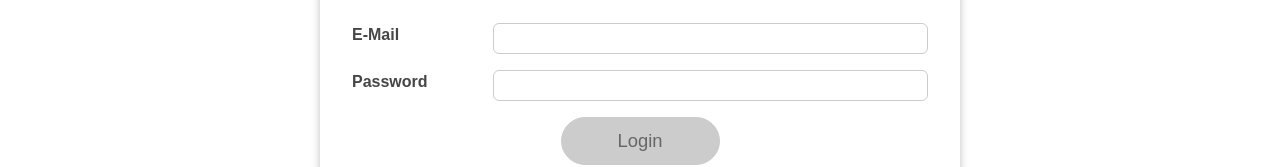
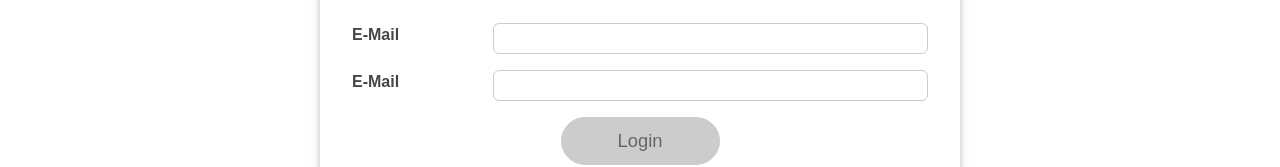
Before and after one commit to David35D/react__simple-login, a React (Create React App) app: page / in a window 1280 px wide. Shown: the part 121-288 px from the top of the page. Built offline with nearby package versions, Linux system fonts and the light colour scheme.

Commit message:
Created separate Input component

```diff
--- a/src/App.js
+++ b/src/App.js
@@ -1,4 +1,4 @@
-import React, { useState, useEffect } from 'react';
+import React, { useContext } from 'react';
 
 import Login from './components/Login/Login';
 import Home from './components/Home/Home';
@@ -6,50 +6,15 @@ import MainHeader from './components/MainHeader/MainHeader';
 import AuthContext from './store/auth-context';
 
 function App() {
-
-  const [isLoggedIn, setIsLoggedIn] = useState(false);
-
-  // useEffect runs during the first component evaluation and
-  // in every component re-evaluation ONLY if dependecies change.
-  useEffect(() => {
-    // None of this code is to be ran directly in the component function, if we did we could end up creating an infinite loop.
-    const storedUserLoggedInInformation = localStorage.getItem('isLoggedIn');  // Variable will be used to check if the user logged in.
-
-    if (storedUserLoggedInInformation === '1') {
-      setIsLoggedIn(true);
-    }
-
-  }, []); // if we don't list anything on the dependecies, then this useEffect will only run ONCE.
-
-
-  const loginHandler = (email, password) => {
-    // We should of course check email and password
-    // But it's just a dummy/ demo anyways
-
-    // Storing in local storage, first argument is an identifier.
-    // second argument is the data we are storing, we are using it to indicate that we are logged in.
-    localStorage.setItem('isLoggedIn', '1');
-    setIsLoggedIn(true);
-  };
-
-  const logoutHandler = () => {
-    localStorage.removeItem('isLoggedIn'); // Removing the logged in info from local storage
-    setIsLoggedIn(false);
-  };
+  const context = useContext(AuthContext);
 
   return (
     <React.Fragment>
-      <AuthContext.Provider
-        value={{
-          isLoggedIn: isLoggedIn,
-        }}
-      >
-        <MainHeader onLogout={logoutHandler} />
+        <MainHeader />
         <main>
-          {!isLoggedIn && <Login onLogin={loginHandler} />}
-          {isLoggedIn && <Home onLogout={logoutHandler} />}
+          {!context.isLoggedIn && <Login />}
+          {context.isLoggedIn && <Home />}
         </main>
-      </AuthContext.Provider>
     </React.Fragment>
   );
 }
--- a/src/components/Home/Home.js
+++ b/src/components/Home/Home.js
@@ -1,12 +1,17 @@
-import React from 'react';
+import React, { useContext } from 'react';
 
 import Card from '../UI/Card/Card';
 import classes from './Home.module.css';
+import AuthContext from '../../store/auth-context';
+import Button from '../UI/Button/Button';
 
 const Home = (props) => {
+  const authContext = useContext(AuthContext);
+
   return (
     <Card className={classes.home}>
       <h1>Welcome back!</h1>
+      <Button onClick={authContext.onLogout}>Logout</Button>
     </Card>
   );
 };
--- a/src/components/Login/Login.js
+++ b/src/components/Login/Login.js
@@ -1,8 +1,10 @@
- import React, { useState, useEffect, useReducer } from 'react';
+ import React, { useState, useEffect, useReducer, useContext } from 'react';
 
 import Card from '../UI/Card/Card';
 import classes from './Login.module.css';
 import Button from '../UI/Button/Button';
+import AuthContext from '../../store/auth-context';
+import Input from '../UI/Input/Input';
 
 // We create the reducer function outside of the component.
 // This is because we won't need any data that's generated inside the component.
@@ -39,6 +41,8 @@ const Login = (props) => {
     isValid: null
   });
 
+  const authContext = useContext(AuthContext);
+
   const [passwordState, dispatchPassword] = useReducer(passwordReducer, {
     value: '',
     isValid: null
@@ -66,23 +70,13 @@ const Login = (props) => {
 
   const emailChangeHandler = (event) => {
     dispatchEmail({type: 'USER_INPUT', value: event.target.value}); // We set the action to be an object.
-
-    //setFormIsValid(
-    //   event.target.value.includes('@') && passwordState.isValid
-    // );
   };
 
   const passwordChangeHandler = (event) => {
     dispatchPassword({type: 'USER_INPUT', value: event.target.value});
-
-    //setFormIsValid(
-    //  emailState.isValid && event.target.value.trim() > 6
-    //);
   };
 
   const validateEmailHandler = () => {
-    // We don't include the value payload on our action because we only
-    // care if the input lost focus.
     dispatchEmail({type: 'INPUT_BLUR'});
   };
 
@@ -92,40 +86,30 @@ const Login = (props) => {
 
   const submitHandler = (event) => {
     event.preventDefault();
-    props.onLogin(emailState.value, passwordState.value);
+    authContext.onLogin(emailState.value, passwordState.value);
   };
 
   return (
     <Card className={classes.login}>
       <form onSubmit={submitHandler}>
-        <div
-          className={`${classes.control} ${
-            emailState.isValid === false ? classes.invalid : ''
-          }`}
-        >
-          <label htmlFor="email">E-Mail</label>
-          <input
-            type="email"
+        <Input
+          id="email"
+          label="E-Mail"
+          type="email"
+          isValid={emailIsValid}
+          value={emailState.value}
+          onChange={emailChangeHandler}
+          onBlur={validateEmailHandler}
+        />
+        <Input
             id="email"
-            value={emailState.value}
-            onChange={emailChangeHandler}
-            onBlur={validateEmailHandler}
-          />
-        </div>
-        <div
-          className={`${classes.control} ${
-            passwordState.isValid === false ? classes.invalid : ''
-          }`}
-        >
-          <label htmlFor="password">Password</label>
-          <input
+            label="E-Mail"
             type="password"
-            id="password"
+            isValid={passwordIsValid}
             value={passwordState.value}
             onChange={passwordChangeHandler}
             onBlur={validatePasswordHandler}
-          />
-        </div>
+        />
         <div className={classes.actions}>
           <Button type="submit" className={classes.btn} disabled={!formIsValid}>
             Login
--- a/src/components/Login/Login.module.css
+++ b/src/components/Login/Login.module.css
@@ -5,52 +5,6 @@
   padding: 2rem;
 }
 
-.control {
-  margin: 1rem 0;
-  display: flex;
-  align-items: stretch;
-  flex-direction: column;
-}
-
-.control label,
-.control input {
-  display: block;
-}
-
-.control label {
-  font-weight: bold;
-  flex: 1;
-  color: #464646;
-  margin-bottom: 0.5rem;
-}
-
-.control input {
-  flex: 3;
-  font: inherit;
-  padding: 0.35rem 0.35rem;
-  border-radius: 6px;
-  border: 1px solid #ccc;
-}
-
-.control input:focus {
-  outline: none;
-  border-color: #4f005f;
-  background: #f6dbfc;
-}
-
-.control.invalid input {
-  border-color: red;
-  background: #fbdada;
-}
-
 .actions {
   text-align: center;
 }
-
-@media (min-width: 768px) {
-  .control {
-    align-items: center;
-    flex-direction: row;
-  }
-
-}
--- a/src/components/MainHeader/Navigation.js
+++ b/src/components/MainHeader/Navigation.js
@@ -3,7 +3,7 @@ import React, { useContext } from 'react';
 import classes from './Navigation.module.css';
 import AuthContext from '../../store/auth-context';
 
-const Navigation = (props) => {
+const Navigation = () => {
   const context = useContext(AuthContext);
 
   return (
@@ -21,7 +21,7 @@ const Navigation = (props) => {
         )}
         {context.isLoggedIn && (
           <li>
-            <button onClick={props.onLogout}>Logout</button>
+            <button onClick={context.onLogout}>Logout</button>
           </li>
         )}
       </ul>
--- /dev/null
+++ b/src/components/UI/Input/Input.js
@@ -0,0 +1,24 @@
+import React from 'react';
+
+import classes from './Input.module.css';
+
+const Input = (props) => {
+  return (
+    <div
+        className={`${classes.control} ${
+            props.isValid === false ? classes.invalid : ''
+        }`}
+    >
+        <label htmlFor={props.id}>{props.label}</label>
+        <input
+            type={props.type}
+            id={props.id}
+            value={props.value}
+            onChange={props.onChange}
+            onBlur={props.onBlur}
+        />
+    </div>
+  );
+};
+
+export default Input;
--- /dev/null
+++ b/src/components/UI/Input/Input.module.css
@@ -0,0 +1,44 @@
+.control {
+  margin: 1rem 0;
+  display: flex;
+  align-items: stretch;
+  flex-direction: column;
+}
+
+.control label,
+.control input {
+  display: block;
+}
+
+.control label {
+  font-weight: bold;
+  flex: 1;
+  color: #464646;
+  margin-bottom: 0.5rem;
+}
+
+.control input {
+  flex: 3;
+  font: inherit;
+  padding: 0.35rem 0.35rem;
+  border-radius: 6px;
+  border: 1px solid #ccc;
+}
+
+.control input:focus {
+  outline: none;
+  border-color: #4f005f;
+  background: #f6dbfc;
+}
+
+.control.invalid input {
+  border-color: red;
+  background: #fbdada;
+}
+
+@media (min-width: 768px) {
+  .control {
+    align-items: center;
+    flex-direction: row;
+  }
+}
--- a/src/index.js
+++ b/src/index.js
@@ -3,6 +3,11 @@ import ReactDOM from 'react-dom/client';
 
 import './index.css';
 import App from './App';
+import { AuthContextProvider } from './store/auth-context';
 
 const root = ReactDOM.createRoot(document.getElementById('root'));
-root.render(<App />);
+root.render(
+    <AuthContextProvider>
+        <App />
+    </AuthContextProvider>
+);
--- a/src/store/auth-context.js
+++ b/src/store/auth-context.js
@@ -1,7 +1,42 @@
-import React from "react";
+import React, { useState, useEffect } from "react";
 
 const AuthContext = React.createContext({
-    isLoggedIn: false
+    isLoggedIn: false,
+    onLogout: () => {},
+    onLogin: (email, password) => {} // We store a dummy function for better IDE auto-completion
 });
 
+export const AuthContextProvider = (props) => {
+    const [isLoggedIn, setIsLoggedIn] = useState(false);
+
+    useEffect(() => {
+        const storedUserLoggedInInformation = localStorage.getItem('isLoggedIn');  // Variable will be used to check if the user logged in.
+
+        if (storedUserLoggedInInformation === '1') {
+          setIsLoggedIn(true);
+        }
+
+    }, []);
+
+    const logoutHandler = () => {
+        localStorage.removeItem('isLoggedIn');
+        setIsLoggedIn(false);
+    };
+
+    const loginHandler = (email, password) => {
+        localStorage.setItem('isLoggedIn', '1');
+        setIsLoggedIn(true);
+    }
+
+    return <AuthContext.Provider
+        value={{
+            isLoggedIn: isLoggedIn,
+            onLogout: logoutHandler,
+            onLogin: loginHandler
+        }}
+    >
+        {props.children}
+    </AuthContext.Provider>;
+};
+
 export default AuthContext;
```
